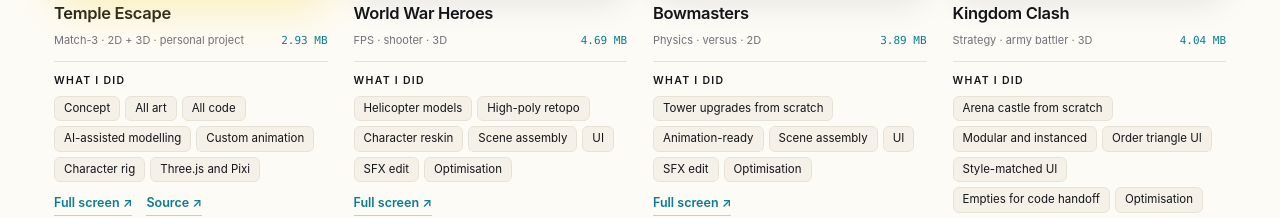
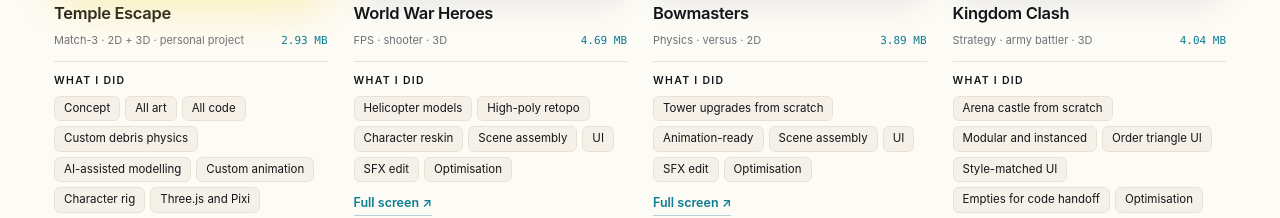
Before and after one commit to omnomnom08/playables, a plain HTML site: page index.html in a window 1280 px wide. Shown: the part 1739-1957 px from the top of the page. Drawn offline with Linux system fonts and the light colour scheme.

Commit message:
Restore custom debris physics on Temple Escape

```diff
--- a/index.html
+++ b/index.html
@@ -696,8 +696,8 @@ footer{padding:44px 0 56px;color:var(--dim);font-size:12.5px;display:flex;
 var PLAYABLES = [
   { slug:"temple-escape", title:"Temple Escape", size:"2.93 MB", hl:1, mark:"Built solo",
     tags:"Match-3 · 2D + 3D · personal project",
-    did:["Concept","All art","All code","AI-assisted modelling","Custom animation",
-         "Character rig","Three.js and Pixi"],
+    did:["Concept","All art","All code","Custom debris physics","AI-assisted modelling",
+         "Custom animation","Character rig","Three.js and Pixi"],
     source:"https://github.com/omnomnom08/temple-escape" },
 
   { slug:"world-war-heroes", title:"World War Heroes", size:"4.69 MB",
```
